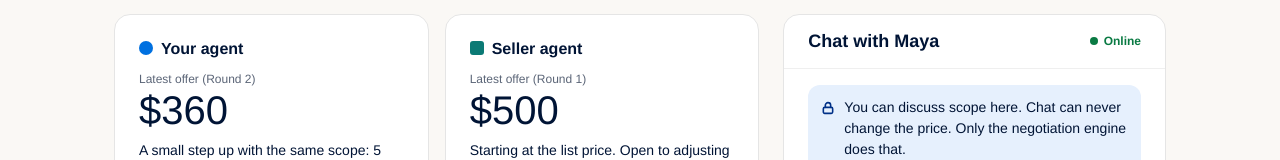
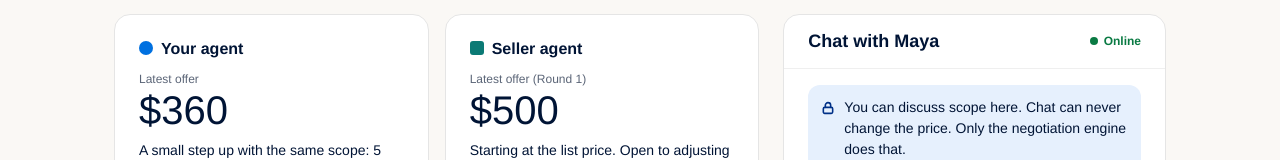
Before and after one commit to Worldofmarvis/Accord, a React (Vite) app in the folder web/: page /negotiations/demo in a window 1280 px wide. Shown: the part 350-510 px from the top of the page. Built offline with nearby package versions, Linux system fonts and the light colour scheme.

Commit message:
Add files via upload

```diff
--- a/web/src/components/OfferCard.tsx
+++ b/web/src/components/OfferCard.tsx
@@ -4,12 +4,13 @@ import type { Offer, Role } from '../types/marketplace'
 
 type Props = {
   role: Role
+  currentRound: number
   offer: Offer | undefined
   /** Buyer view only. The seller's limits are never passed to this component. */
   limits?: { target: number; max: number }
 }
 
-export default function OfferCard({ role, offer, limits }: Props) {
+export default function OfferCard({ role, currentRound, offer, limits }: Props) {
   const isBuyer = role === 'buyer'
   const title = isBuyer ? 'Your agent' : 'Seller agent'
   return (
@@ -18,7 +19,7 @@ export default function OfferCard({ role, offer, limits }: Props) {
         <span className={`marker ${isBuyer ? 'marker-buyer' : 'marker-seller'}`} />
         <h2>{title}</h2>
       </div>
-      <div className="muted caption">{offer ? `Latest offer (Round ${offer.round})` : 'No offer yet'}</div>
+      <div className="muted caption">{offer ? (offer.round === currentRound ? 'Latest offer' : `Latest offer (Round ${offer.round})`) : 'No offer yet'}</div>
       <div className="offer-card-amount">{offer ? usd(offer.amount) : '–'}</div>
       {offer && <p className="small offer-card-note">{offer.note}</p>}
       {isBuyer && limits ? (
```
